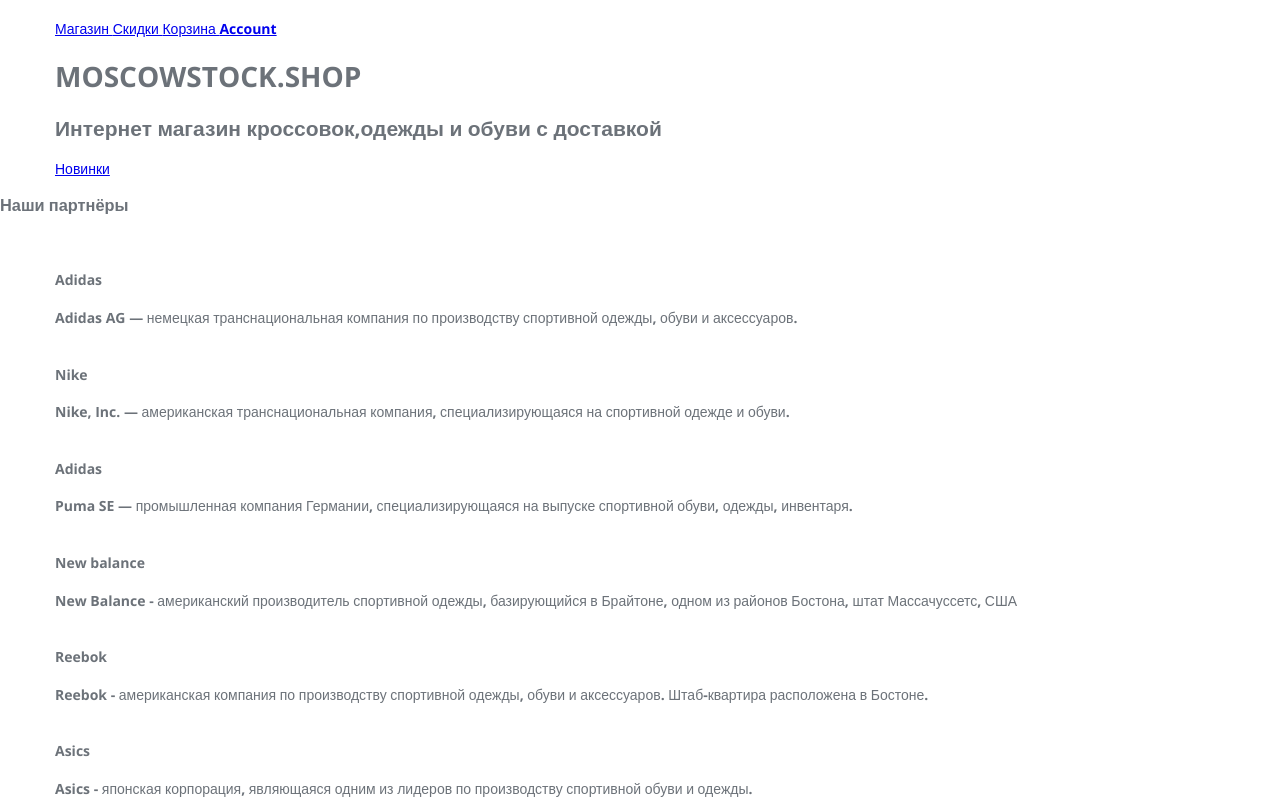
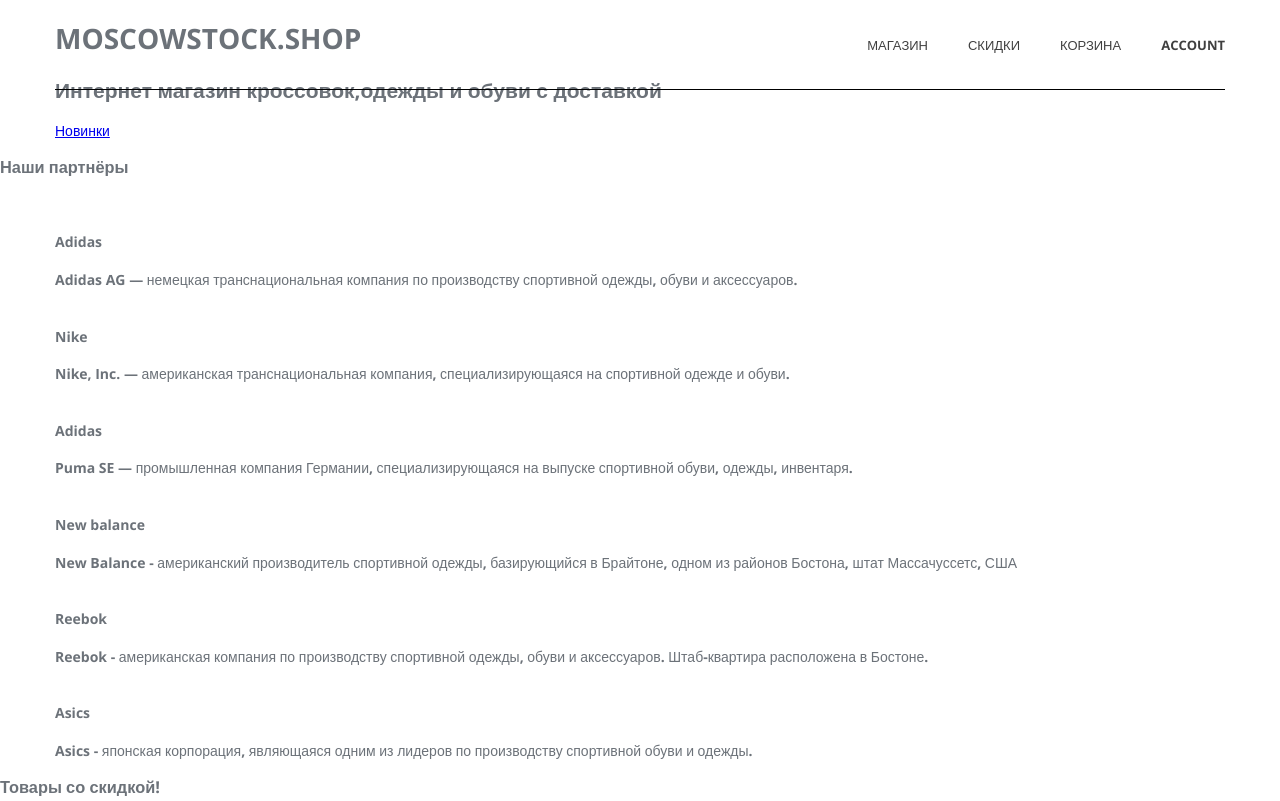
Before and after one commit to ungsinatra/trpp_proekt_popytka_2, a plain HTML site: page Index.html in a window 1280 px wide. Shown: the top 801 px of the page. Drawn offline with nearby package versions, Linux system fonts and the light colour scheme.

Commit message:
Параметры,класса header,nav

```diff
--- a/style.css
+++ b/style.css
@@ -20,3 +20,51 @@ body {
     margin: 0 auto;
 
 }
+/*header//////////////////////////*/
+.header{
+    width: 100%;
+    position: absolute;
+    top: 0;
+    left: 0;
+    z-index: 1000;
+    height: 100px;
+
+}
+.header__iner{
+    display: flex;
+    justify-content: space-between;
+    border-bottom: 1px solid #000;
+    padding: 35px 0;
+    align-items: center;
+}
+
+
+/*nav
+//////////////////////////*/
+.nav{
+    display: flex;
+    font-size: 13px;
+    font-weight: 700px;
+    text-transform: uppercase;
+
+}
+.nav_link{
+    margin-left: 40px;
+    color: #000;
+    text-decoration: none;
+    opacity: .75;
+    transition: opacity .2s;
+
+
+
+
+}
+.nav_link:first-child{
+    margin-left: 0px;
+}
+.nav_link:hover{
+
+    opacity: 1;
+
+
+}
```
